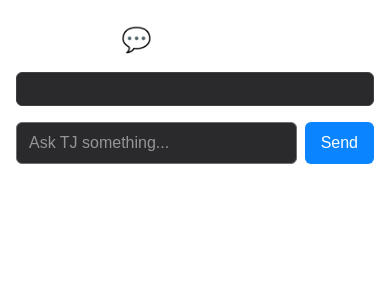
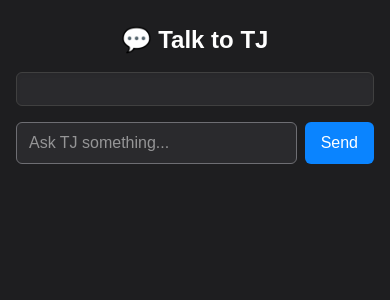
Before and after one commit to admingistai/talktotj, a Next.js app: page / in a window 390 px wide. Shown: the top 300 px of the page. Built offline with nearby package versions, Linux system fonts and the light colour scheme.

Commit message:
Full project update: responsive layout + desktop sidebar pt2

```diff
--- a/pages/index.tsx
+++ b/pages/index.tsx
@@ -35,10 +35,25 @@ export default function Home() {
   }
 
   return (
-    <main className="min-h-screen bg-[#1e1e20 text-white px-4 py-6 mx-auto w-full  max-w-xl">
-  <h1 className="text-2xl font-semibold text-center mb-4">💬 Talk to TJ</h1>
+    <main className="min-h-screen bg-[#1e1e20] text-white px-4 py-6">
+      <div className="flex flex-col lg:flex-row max-w-6xl mx-auto gap-6">
 
-  <div className="space-y-2 mb-4 max-h-[65vh] overflow-y-auto border border-neutral-700 rounded-md p-4 bg-[#2a2a2d] shadow-inner sm:max-w-2xl lg:max-w-4xl mx-auto">
+        {/* SIDEBAR (Desktop only) */}
+        <aside className="hidden lg:block w-80 bg-[#26262b] border border-[#3a3a40] rounded-lg p-4 shadow">
+          <h2 className="text-lg font-bold mb-2">💡 Tips from TJ</h2>
+          <ul className="space-y-2 text-sm text-gray-300">
+            <li>✅ Ask me anything about mindset</li>
+            <li>🎯 I can help you plan your goals</li>
+            <li>💬 Try saying “Give me advice for staying focused”</li>
+            <li>📓 I can write journal prompts too</li>
+          </ul>
+        </aside>
+
+        {/* CHAT AREA */}
+        <section className="flex-1 flex flex-col">
+          <h1 className="text-2xl font-semibold text-center mb-4 lg:text-left">💬 Talk to TJ</h1>
+
+          <div className="space-y-2 mb-4 max-h-[65vh] overflow-y-auto border border-neutral-700 rounded-md p-4 bg-[#2a2a2d] shadow-inner">
             {messages.map((msg, i) => (
               <div key={i} className={`text-sm ${msg.from === 'user' ? 'text-right' : 'text-left'}`}>
                 <span
@@ -55,18 +70,7 @@ export default function Home() {
             {loading && <div className="text-sm text-left text-gray-400 italic">TJ is typing...</div>}
           </div>
 
-  {/* New Sidebar (desktop only) */}
-  <aside className="hidden lg:block w-80 bg-[#26262b] border border-[#3a3a40] rounded-lg p-4 shadow">
-      <h2 className="text-lg font-bold mb-2">💡 Tips from TJ</h2>
-      <ul className="space-y-2 text-sm text-gray-300">
-        <li>✅ Ask me anything about mindset</li>
-        <li>🎯 I can help you plan your goals</li>
-        <li>💬 Try saying “Give me advice for staying focused”</li>
-        <li>📓 I can write journal prompts too</li>
-      </ul>
-    </aside>
-
-  <form onSubmit={sendMessage} className="flex gap-2">
+          <form onSubmit={sendMessage} className="flex gap-2 mt-auto">
             <input
               className="flex-1 bg-[#2a2a2d] text-white border border-[#6e6e73] rounded-md px-3 py-2 focus:outline-none focus:ring-2 focus:ring-[#0a84ff]"
               value={input}
@@ -80,6 +84,9 @@ export default function Home() {
               Send
             </button>
           </form>
+        </section>
+
+      </div>
     </main>
   );
 }
```
Lines whose indentation alone changed are shown as unchanged.
